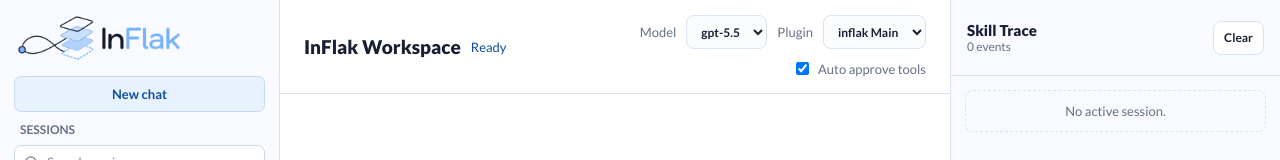
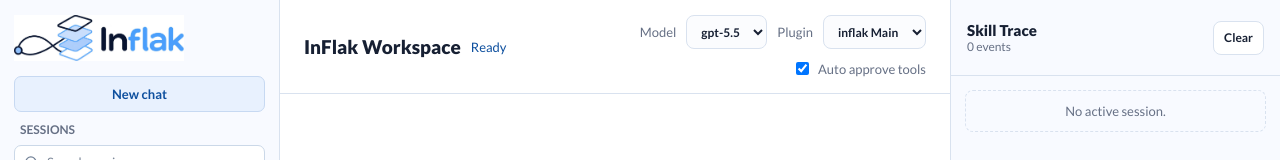
Before and after one commit to Inflak-orchestration/Inflak-demo, a website: page frontend/index.html in a window 1280 px wide. Shown: the top 160 px of the page. Drawn offline with nearby package versions, Linux system fonts and the light colour scheme; no server answers.

Commit message:
Update Inflak logo and project documentation

```diff
--- a/frontend/index.html
+++ b/frontend/index.html
@@ -14,7 +14,7 @@
     <div id="app" class="shell">
       <aside class="sidebar">
         <div class="brand">
-          <img class="brand-logo" src="/assets/inflak-logo.png?v=20260818-horizontal" alt="InFlak" />
+          <img class="brand-logo" src="/assets/icon.png?v=20261013-icon" alt="InFlak" />
         </div>
         <button id="new-chat" class="new-chat" type="button">New chat</button>
         <div class="sidebar-label">
```
Also changed, not shown: README.md, frontend/assets/icon.png (added), frontend/assets/inflak-logo.png (deleted), 1 other file.
